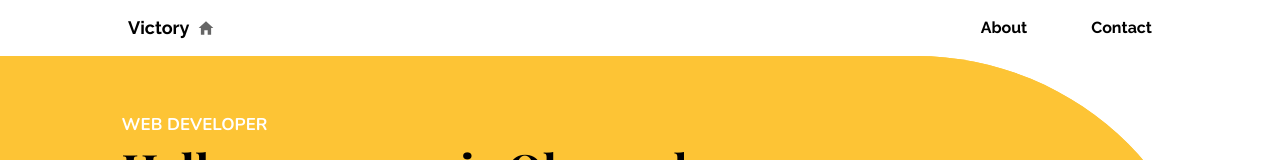
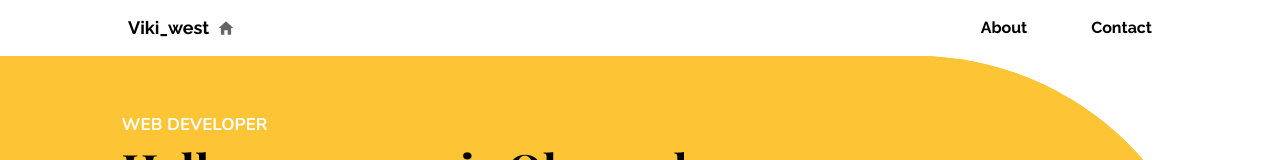
Before and after one commit to Vikiwest/PortfolioFront, a React (Vite) app: page / in a window 1280 px wide. Shown: the top 160 px of the page. Built offline with nearby package versions, Linux system fonts and the light colour scheme; a web font is replaced by a local one.

Commit message:
Update navheading.jsx

```diff
--- a/src/components/navbar/navheading.jsx
+++ b/src/components/navbar/navheading.jsx
@@ -6,7 +6,7 @@ function Navheading() {
   return (
     <div className='font-bold text-lg '>
        <Link to="/" className=" items-center hover:text-brandyellow transition duration-200 flex gap-2">
-      <h1 className=' '>Victory </h1>
+      <h1 className=' '>Viki_west </h1>
       <IoMdHome className='headername animate-color-change hover:animate-none'/>
      </Link>
     </div>
```
